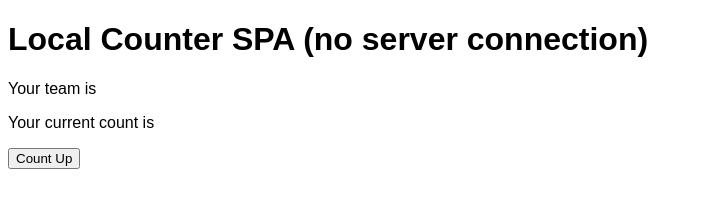
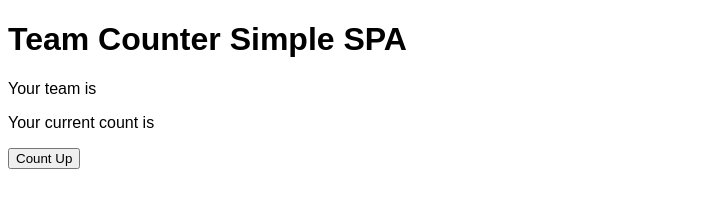
Before and after one commit to wasabideveloper/HSR.Lab.Web.SimpleSPA, a website: page public/index.html in a window 1280 px wide. Shown: the whole page, without its empty margins (0-702 px from the left). Drawn offline with nearby package versions, Linux system fonts and the light colour scheme; no server answers.

Commit message:
Enhance documentation and name

```diff
--- a/public/index.html
+++ b/public/index.html
@@ -134,7 +134,7 @@
 		</script>
 	</head>
 	<body>
-		<h1>Local Counter SPA (no server connection)</h1>
+		<h1>Team Counter Simple SPA</h1>
 		<div id="appContainer"></div>
 	</body>
 </html>
```
Also changed, not shown: README.md, documentation/screenshot.jpg.
